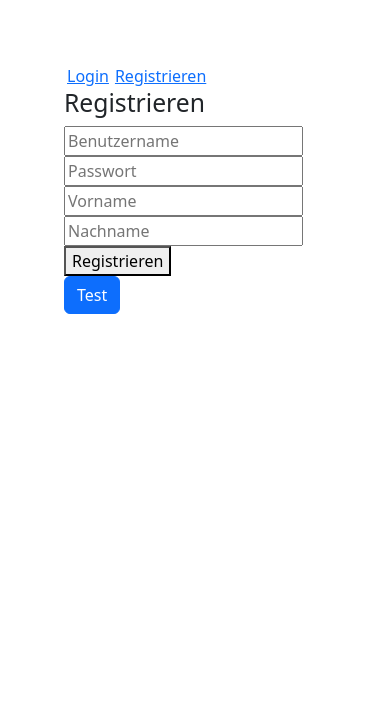
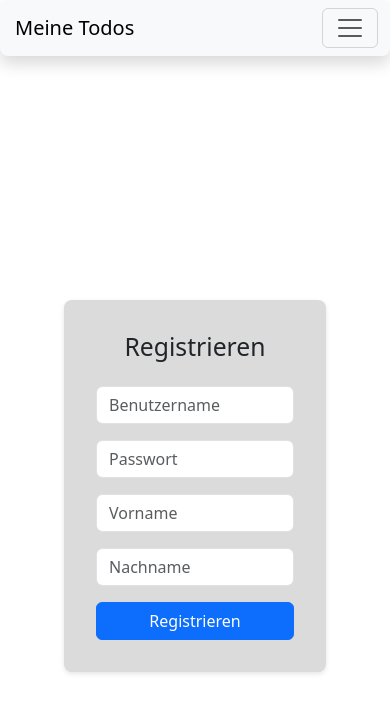
Before and after one commit to On23ZN/T4-Projekt, a Vue app: page /register in a window 390 px wide. Shown: the top 712 px of the page. Built offline with nearby package versions, Linux system fonts and the light colour scheme; no server answers.

Commit message:
Responsive Anpassungen mit Bootstrap: Navigation, Layout und Button-Stile verbessert

```diff
--- a/src/App.vue
+++ b/src/App.vue
@@ -68,16 +68,70 @@ export default {
   <div id="app">
 
     <!-- Navigation für Login und Registrierung -->
-    <nav>
-      <router-link v-if="!isLoggedIn" to="/login">Login</router-link>
-      <router-link v-if="!isLoggedIn" to="/register">Registrieren</router-link>
-      <router-link v-if="isLoggedIn" to="/todos">To-Do-Liste</router-link>
-      <button v-if="isLoggedIn" @click="logout">Logout</button>
+    <nav class="navbar navbar-expand-sm navbar-light bg-light shadow mb-4 fixed-top">
+      <div class="container-fluid">
+        <a class="navbar-brand" href="#">Meine Todos</a>
+        <button
+          class="navbar-toggler"
+          type="button"
+          data-bs-toggle="collapse"
+          data-bs-target="#navbarNav"
+          aria-controls="navbarNav"
+          aria-expanded="false"
+          aria-label="Toggle navigation"
+        >
+          <span class="navbar-toggler-icon"></span>
+        </button>
+        <div class="collapse navbar-collapse" id="navbarNav">
+          <ul class="navbar-nav ms-auto">
+            <li class="nav-item" v-if="!isLoggedIn">
+              <router-link class="nav-link" to="/login">Login</router-link>
+            </li>
+            <li class="nav-item" v-if="!isLoggedIn">
+              <router-link class="nav-link" to="/register">Registrieren</router-link>
+            </li>
+            <li class="nav-item" v-if="isLoggedIn">
+              <button class="btn btn-outline-danger nav-link" @click="logout">Logout</button>
+            </li>
+          </ul>
+        </div>
+      </div>
     </nav>
 
     <!-- Router-View für die Anzeige der aktuellen Route -->
     <router-view :userId="userId"></router-view>
-
-    <button type="submit" class="btn btn-primary mb-3">Test</button>
   </div>
 </template>
+
+<style scoped>
+/* Allgemeiner Stil für die Navigation */
+.navbar {
+  background-color: #dbdbdb;
+  border-radius: 8px;
+}
+
+/* Schatteneffekt für die Navigation */
+.navbar-light {
+  box-shadow: 0 2px 5px rgba(0, 0, 0, 0.1);
+}
+
+/* Styling für die Nav-Links */
+.nav-link {
+  font-weight: 500;
+  color: #333;
+}
+
+.nav-link:hover {
+  color: #007bff;
+}
+
+/* Logout-Button Anpassung */
+.btn-outline-danger {
+  border: 1px solid #dc3545;
+}
+
+.btn-outline-danger:hover {
+  background-color: #dc3545;
+  color: #fff;
+}
+</style>
--- a/src/components/Login.vue
+++ b/src/components/Login.vue
@@ -38,12 +38,45 @@
   </script>
 
   <template>
-    <div>
-      <h2>Login</h2>
-      <form @submit.prevent="login">
-        <input v-model="username" placeholder="Benutzername" required />
-        <input v-model="password" type="password" placeholder="Passwort" required />
-        <button type="submit">Login</button>
-      </form>
+    <div class="d-flex justify-content-center align-items-center vh-100">
+      <div class="login-container">
+        <h2 class="text-center mb-4">Login</h2>
+        <form @submit.prevent="login">
+          <div class="mb-3">
+            <input
+              v-model="username"
+              type="text"
+              class="form-control"
+              placeholder="Benutzername"
+              required
+            />
+          </div>
+          <div class="mb-3">
+            <input
+              v-model="password"
+              type="password"
+              class="form-control"
+              placeholder="Passwort"
+              required
+            />
+          </div>
+          <button type="submit" class="btn btn-primary w-100">Login</button>
+        </form>
+      </div>
     </div>
   </template>
+
+<style scoped>
+/* Container für das Login-Formular */
+.login-container {
+  background-color: #dbdbdb;
+  box-shadow: 0 2px 5px rgba(0, 0, 0, 0.1);
+  padding: 2rem;
+  border-radius: 8px;
+}
+
+/* Stellt sicher, dass der gesamte Bildschirm genutzt wird */
+.vh-100 {
+  height: 100vh;
+}
+</style>
--- a/src/components/Register.vue
+++ b/src/components/Register.vue
@@ -44,14 +44,61 @@
   </script>
 
   <template>
-    <div>
-      <h2>Registrieren</h2>
-      <form @submit.prevent="register">
-        <input v-model="username" placeholder="Benutzername" required />
-        <input v-model="password" type="password" placeholder="Passwort" required />
-        <input v-model="firstName" placeholder="Vorname" />
-        <input v-model="lastName" placeholder="Nachname" />
-        <button type="submit">Registrieren</button>
-      </form>
+    <div class="d-flex justify-content-center align-items-center vh-100">
+      <div class="register-container">
+        <h2 class="text-center mb-4">Registrieren</h2>
+        <form @submit.prevent="register">
+          <div class="mb-3">
+            <input
+              v-model="username"
+              type="text"
+              class="form-control"
+              placeholder="Benutzername"
+              required
+            />
+          </div>
+          <div class="mb-3">
+            <input
+              v-model="password"
+              type="password"
+              class="form-control"
+              placeholder="Passwort"
+              required
+            />
+          </div>
+          <div class="mb-3">
+            <input
+              v-model="firstName"
+              type="text"
+              class="form-control"
+              placeholder="Vorname"
+            />
+          </div>
+          <div class="mb-3">
+            <input
+              v-model="lastName"
+              type="text"
+              class="form-control"
+              placeholder="Nachname"
+            />
+          </div>
+          <button type="submit" class="btn btn-primary w-100">Registrieren</button>
+        </form>
+      </div>
     </div>
   </template>
+
+<style scoped>
+/* Container für das Registrierungsformular */
+.register-container {
+  background-color: #dbdbdb;
+  box-shadow: 0 2px 5px rgba(0, 0, 0, 0.1);
+  padding: 2rem;
+  border-radius: 8px;
+}
+
+/* Stellt sicher, dass der gesamte Bildschirm genutzt wird */
+.vh-100 {
+  height: 100vh;
+}
+</style>
--- a/src/components/ToDoItem.vue
+++ b/src/components/ToDoItem.vue
@@ -36,19 +36,33 @@ export default {
 
 <template>
   <!-- Einzelnes Listenelement für eine Aufgabe -->
-  <li>
+  <li class="d-flex align-items-center justify-content-between mb-2 p-2 border rounded bg-light shadow-sm">
     <!-- Text der Aufgabe, mit einem CSS-Klasse-Bindung, wenn die Aufgabe erledigt ist -->
-    <span :class="{ completed: todo.completed }">{{ todo.text }}</span>
+    <span :class="{ completed: todo.completed }" class="fw-bold">{{ todo.text }}</span>
     <!-- Button zum Umschalten des Erledigt-Status -->
-    <button @click="toggleComplete">Erledigt</button>
+    <div>
+    <button
+      @click="toggleComplete"
+      class="btn btn-success btn-sm me-2"
+    >
+      {{ todo.completed ? 'Nicht Erledigt' : 'Erledigt' }}
+    </button>
+
     <!-- Button zum Löschen der Aufgabe, löst ein benutzerdefiniertes Event aus -->
-    <button @click="$emit('deleteToDo')">Löschen</button>
+    <button
+      @click="$emit('deleteToDo')"
+      class="btn btn-danger btn-sm"
+    >
+      Löschen
+    </button>
+  </div>
   </li>
 </template>
 
-<style>
+<style scoped>
 /* CSS-Klasse für erledigte Aufgaben */
 .completed {
   text-decoration: line-through; /* Durchstreichen des Textes */
+  color: gray;
 }
 </style>
--- a/src/components/ToDoList.vue
+++ b/src/components/ToDoList.vue
@@ -142,22 +142,34 @@ export default {
 
 <template>
   <!-- Hauptcontainer der To-Do-Liste -->
-  <div>
+  <div class="d-flex justify-content-center align-items-center vh-100">
+    <div class="todo-container">
+      <h2 class="text-center mb-4">Aufgabenliste</h2>
+      <form @submit.prevent="addToDo" class="mb-4">
         <!-- Eingabefeld für neue Aufgaben -->
+        <div class="input-group mb-3">
           <input
             v-model="newToDo"
+            type="text"
+            class="form-control"
             placeholder="Neue Aufgabe hinzufügen"
-      @keyup.enter="addToDo"
+            required
           />
           <!-- Button zum Hinzufügen einer neuen Aufgabe -->
-    <button @click="addToDo">Hinzufügen</button>
-
+          <button
+            type="submit"
+            class="btn btn-primary"
+          >
+            Hinzufügen
+          </button>
+        </div>
+      </form>
       <!-- Liste aller Aufgaben, jede Aufgabe wird als ToDoItem-Komponente dargestellt -->
       <!-- Iteration über alle Aufgaben -->
       <!-- Einzigartiger Schlüssel für jedes Element in der Liste -->
       <!-- Übergibt die aktuelle Aufgabe als Prop an die ToDoItem-Komponente -->
       <!-- Event zum Löschen einer Aufgabe -->
-    <ul>
+      <ul class="list-group">
         <ToDoItem
          v-for="(todo, index) in todos"
           :key="todo.id"
@@ -167,4 +179,27 @@ export default {
         />
       </ul>
     </div>
+  </div>
 </template>
+
+<style scoped>
+/* Container für die Aufgabenliste */
+.todo-container {
+  background-color: #dbdbdb;
+  box-shadow: 0 2px 5px rgba(0, 0, 0, 0.1);
+  padding: 2rem;
+  border-radius: 8px;
+}
+
+/* Höhe des Containers */
+.vh-100 {
+  height: 100vh;
+}
+
+/* Aufgabenliste-Element */
+.list-group-item {
+  display: flex;
+  justify-content: space-between;
+  align-items: center;
+}
+</style>
```
Lines whose indentation alone changed are shown as unchanged.
